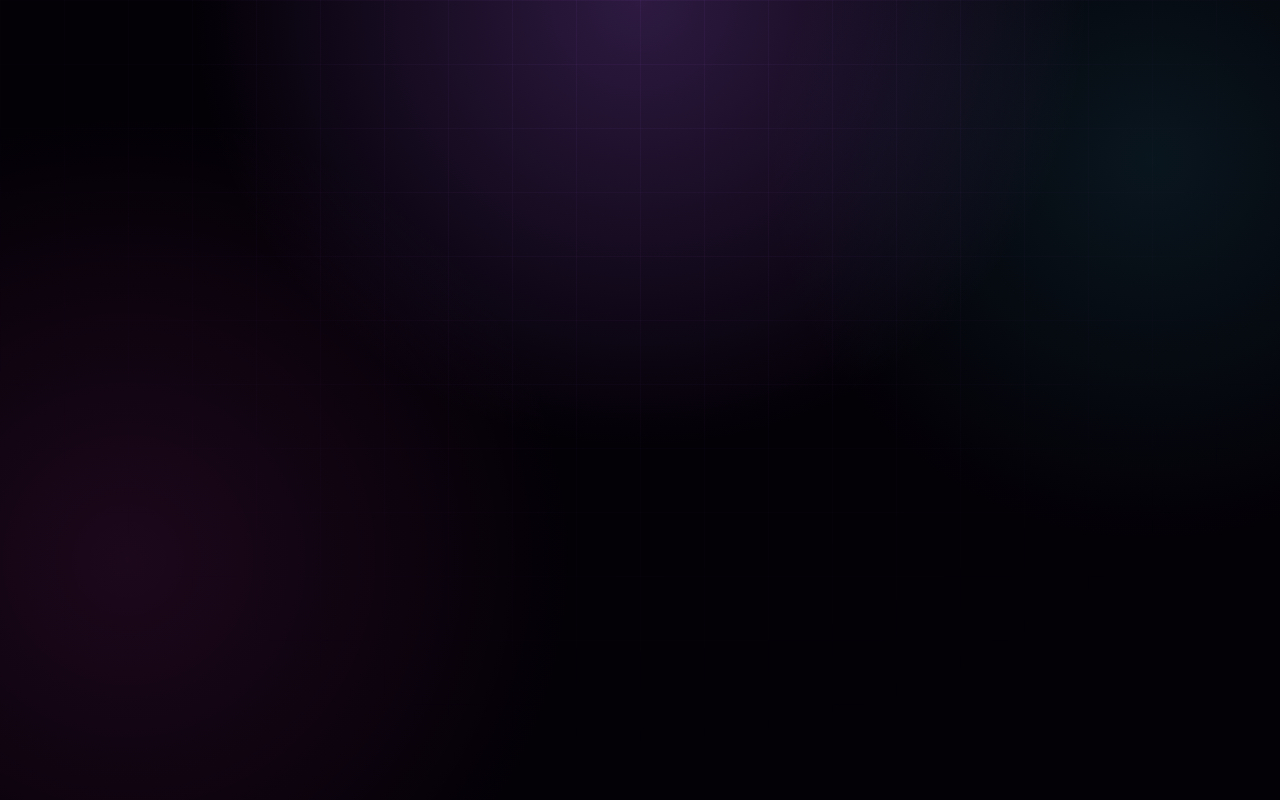
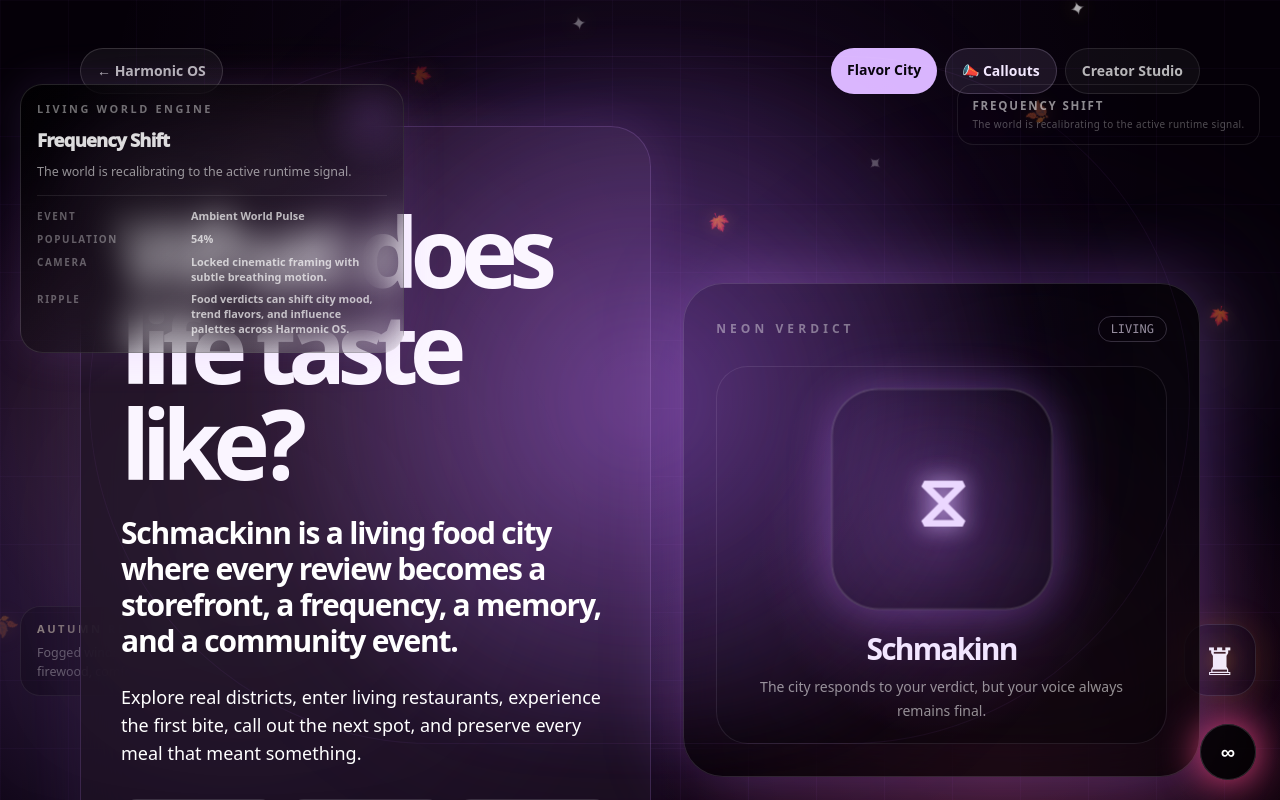
Before and after one commit to thatsmelodic/harmonic-os, a Next.js app: page /worlds/schmackinn in a window 1280 px wide. Before the commit this address had no page. Shown: the top 800 px of the page. Built offline with nearby package versions, Linux system fonts and the light colour scheme.

Commit message:
Add canonical Schmackinn world route

```diff
--- /dev/null
+++ b/app/worlds/schmackinn/page.tsx
@@ -0,0 +1,10 @@
+import { SchmackinnWorldExperience } from '@/components/worlds/SchmackinnWorldExperience';
+
+export const metadata = {
+  title: 'Schmackinn | Harmonic OS',
+  description: 'A living food universe for Flavor City, restaurant reviews, callouts, memories, and creator automation.',
+};
+
+export default function SchmackinnWorldPage() {
+  return <SchmackinnWorldExperience />;
+}
```
